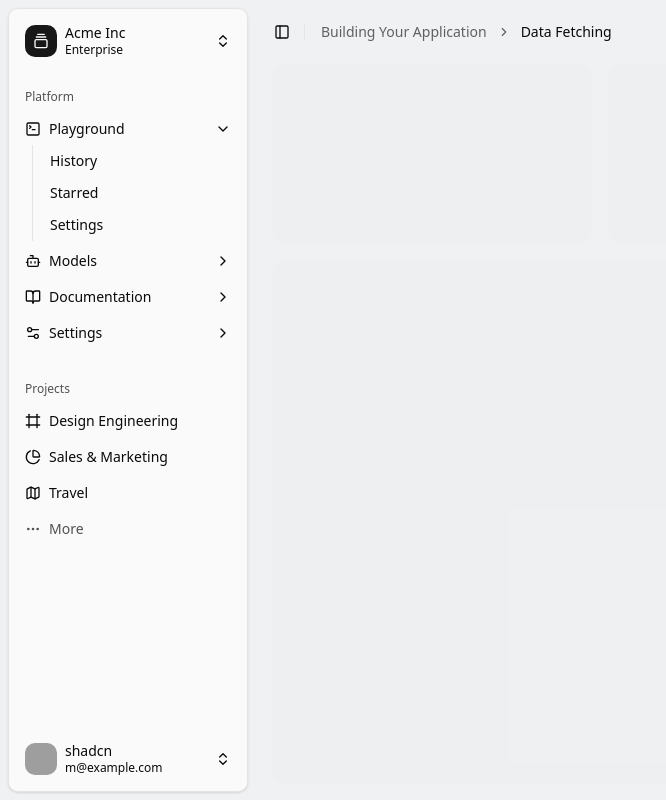
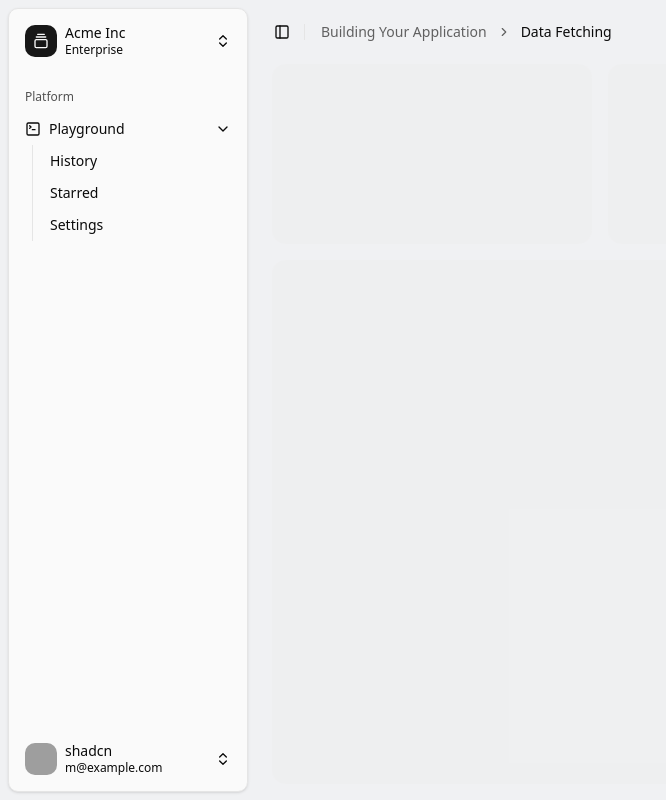
Before and after one commit to dianerdiana/saas-food-menu, a React app in the folder apps/dashboard/: page / in a window 1280 px wide. Shown: the whole page, without its empty margins (0-666 px from the left). Built offline with nearby package versions, Linux system fonts and the light colour scheme; grey boxes are pictures that could not be loaded.

```diff
--- a/apps/dashboard/src/layouts/components/app-sidebar.tsx
+++ b/apps/dashboard/src/layouts/components/app-sidebar.tsx
@@ -1,19 +1,12 @@
 import * as React from "react";
 import {
   AudioWaveform,
-  BookOpen,
-  Bot,
   Command,
-  Frame,
   GalleryVerticalEnd,
-  Map,
-  PieChart,
-  Settings2,
   SquareTerminal,
 } from "lucide-react";
 
 import { NavMain } from "./nav-main";
-import { NavProjects } from "./nav-projects";
 import { NavUser } from "./nav-user";
 import { TeamSwitcher } from "./team-switcher";
 import {
@@ -69,88 +62,6 @@
         },
       ],
     },
-    {
-      title: "Models",
-      url: "#",
-      icon: Bot,
-      items: [
-        {
-          title: "Genesis",
-          url: "#",
-        },
-        {
-          title: "Explorer",
-          url: "#",
-        },
-        {
-          title: "Quantum",
-          url: "#",
-        },
-      ],
-    },
-    {
-      title: "Documentation",
-      url: "#",
-      icon: BookOpen,
-      items: [
-        {
-          title: "Introduction",
-          url: "#",
-        },
-        {
-          title: "Get Started",
-          url: "#",
-        },
-        {
-          title: "Tutorials",
-          url: "#",
-        },
-        {
-          title: "Changelog",
-          url: "#",
-        },
-      ],
-    },
-    {
-      title: "Settings",
-      url: "#",
-      icon: Settings2,
-      items: [
-        {
-          title: "General",
-          url: "#",
-        },
-        {
-          title: "Team",
-          url: "#",
-        },
-        {
-          title: "Billing",
-          url: "#",
-        },
-        {
-          title: "Limits",
-          url: "#",
-        },
-      ],
-    },
-  ],
-  projects: [
-    {
-      name: "Design Engineering",
-      url: "#",
-      icon: Frame,
-    },
-    {
-      name: "Sales & Marketing",
-      url: "#",
-      icon: PieChart,
-    },
-    {
-      name: "Travel",
-      url: "#",
-      icon: Map,
-    },
   ],
 };
 
@@ -162,7 +73,6 @@
       </SidebarHeader>
       <SidebarContent>
         <NavMain items={data.navMain} />
-        <NavProjects projects={data.projects} />
       </SidebarContent>
       <SidebarFooter>
         <NavUser user={data.user} />
```
Also changed, not shown: README.md.
